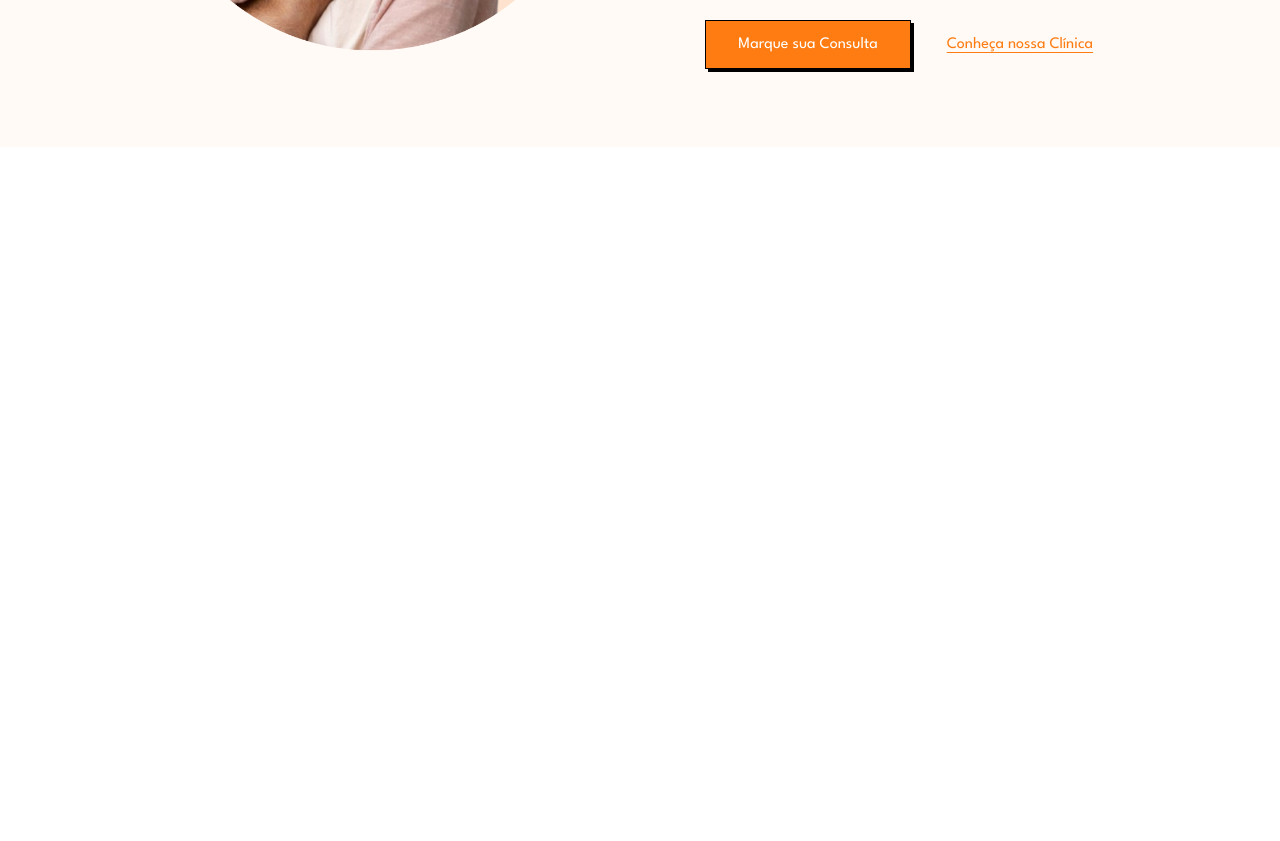
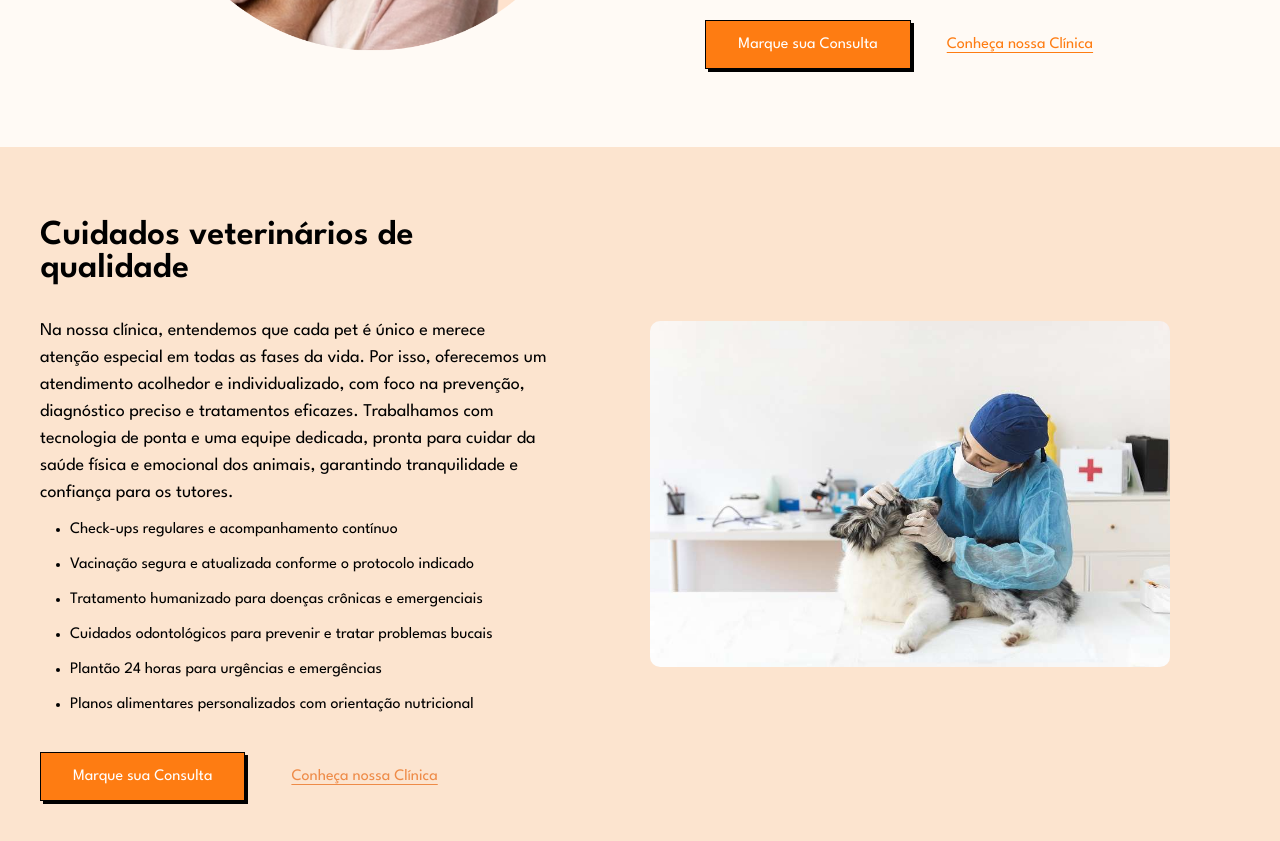
Before and after one commit to Leticia-Aymee/petcare, a plain HTML site: page index.html in a window 1280 px wide. Shown: the part 557-1398 px from the top of the page. Before the commit the page ends 800 px from the top, so only its background shows below. Drawn offline with Linux system fonts and the light colour scheme.

Commit message:
UPDATE, Seção clínica, HTML, CSS e JS

```diff
--- a/css/main.css
+++ b/css/main.css
@@ -100,3 +100,89 @@ h2 {
     width: 100%;
     z-index: -10;
 }
+
+/* Clínica */
+#clinica {
+    display: flex;
+    align-items: center;
+    justify-content: space-between;
+    flex-wrap: wrap;
+    padding: 40px;
+    gap: 32px;
+    background-color: #FCE4CF;
+    font-family: League Spartan;
+    width: 100%;
+}
+
+.imagem-clinica {
+    max-width: 100%;
+    height: auto;
+    margin: 0 auto;
+    padding: 0;
+}
+
+h1 {
+    font-size: 35px;
+    font-weight: 600;
+    margin-top: 32px;
+}
+
+.conteudo-clinica {
+    flex: 1;
+}
+
+.imagem-clinica {
+    flex-shrink: 0;
+    max-width: 700px;
+    height: auto;
+    margin: 40px;
+    padding: 30px;
+    border-radius: 40px;
+}
+
+#clinica h1 {
+    margin-bottom: 32px;
+}
+
+ul {
+    margin-top: 0;
+    margin-bottom: 24px;
+    padding-left: 30px;
+    list-style-position: outside;
+}
+
+ul li {
+    margin-bottom: 20px;
+}
+
+.paragrafo2 {
+    line-height: 150%;
+    margin-bottom: 16px;
+    margin-top: 0;
+    font-size: 18px;
+}
+
+.botao2 {
+    background-color: #FE7C12;
+    color: #fff;
+    box-shadow: 3px 3px 0px black;
+    border: 1px solid #000;
+    box-sizing: border-box;
+    padding: 16px 32px;
+    text-decoration: none;
+    margin-right: 0px;
+}
+
+
+.botao-transparente2 {
+    background-color: transparent;
+    color: #EE8B48;
+    padding: 16px 32px;
+    text-underline-offset: 4px;
+}
+
+.conteudo-clinica a {
+    display: inline-block;
+    margin-top: 16px;
+    margin-right: 10px;
+}
--- a/index.html
+++ b/index.html
@@ -46,7 +46,34 @@
             </div>
         </section>
 
+        <section id="clinica">
+            <div class="conteudo-clinica">
+                <h1>Cuidados veterinários de qualidade</h1>
+                <p class="paragrafo2">
+                    Na nossa clínica, entendemos que cada pet é único e merece atenção especial em todas as fases da
+                    vida. Por isso, oferecemos um atendimento acolhedor e individualizado, com foco na prevenção,
+                    diagnóstico preciso e tratamentos eficazes.
 
+                    Trabalhamos com tecnologia de ponta e uma equipe dedicada, pronta para cuidar da saúde física e
+                    emocional dos animais, garantindo tranquilidade e confiança para os tutores.
+                </p>
+
+                <ul>
+                    <li>Check-ups regulares e acompanhamento contínuo</li>
+                    <li>Vacinação segura e atualizada conforme o protocolo indicado</li>
+                    <li>Tratamento humanizado para doenças crônicas e emergenciais</li>
+                    <li>Cuidados odontológicos para prevenir e tratar problemas bucais</li>
+                    <li>Plantão 24 horas para urgências e emergências</li>
+                    <li>Planos alimentares personalizados com orientação nutricional</li>
+                </ul>
+
+                <a class="botao2" href="https://wa.me/5546194328" target="_blank">Marque sua Consulta</a>
+                <a class="botao-transparente2" href="#clinica">Conheça nossa Clínica</a>
+            </div>
+
+            <img class="imagem-clinica" src="./img/medicina-veterinaria.jpg" alt="humana com um pet" width="580"
+                height="580">
+        </section>
 
     </main>
     <script src="./js/main.js"></script>
```
